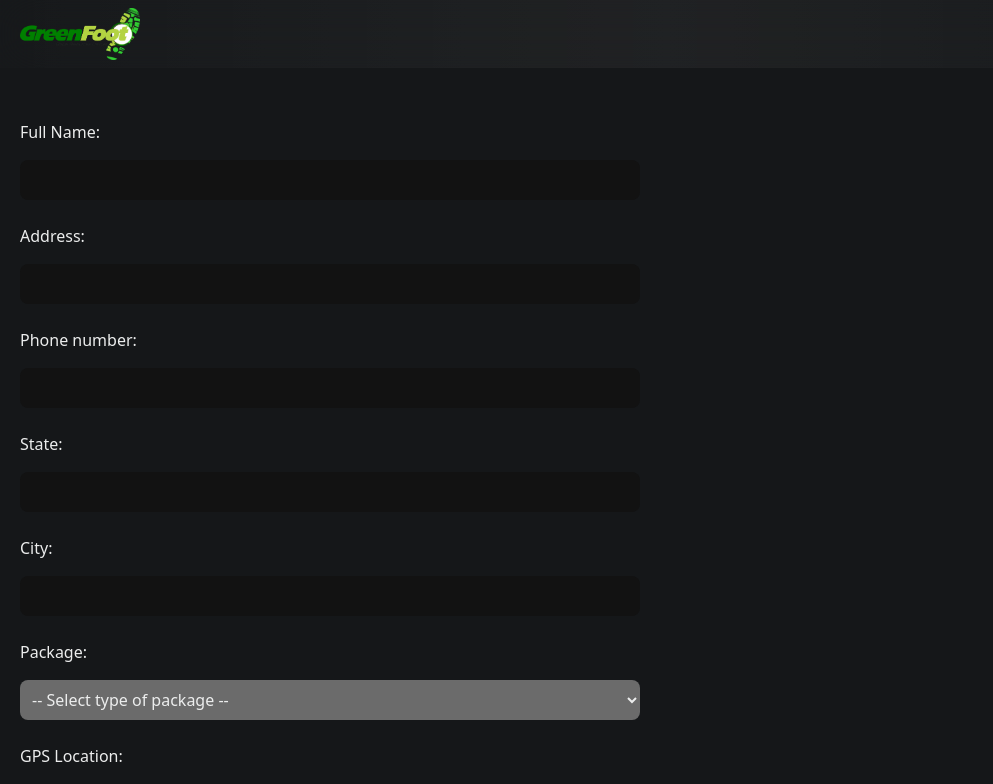
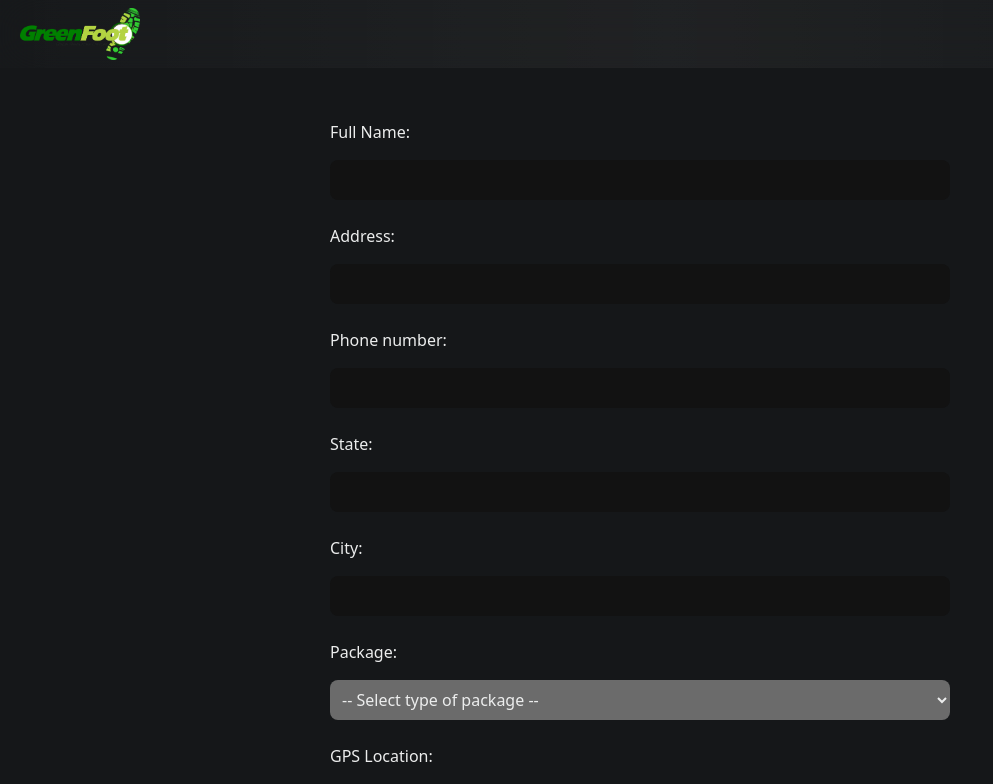
Before and after one commit to jonathan-ikpen/speedOne360, a React (Vite) app: page /register in a window 1280 px wide. Shown: the top 784 px of the page, without its empty margins (0-993 px from the left). Built offline with nearby package versions, Linux system fonts and the light colour scheme; no server answers.

Commit message:
fix: responsiveness

```diff
--- a/src/pages/Home/home.jsx
+++ b/src/pages/Home/home.jsx
@@ -7,7 +7,7 @@
 
 const Home = () => {
   return (
-    <main className="">
+    <main className="flex justify-center items-center">
       <Hero />
     </main>
   );
--- a/src/pages/Register/index.jsx
+++ b/src/pages/Register/index.jsx
@@ -63,7 +63,11 @@
   const inputClass = "rounded-[8px] p-2 outline-none";
 
   return (
-    <form onSubmit={handleSubmit} className="flex flex-col gap-6 max-w-[620px]">
+    <main className="flex justify-center items-center">
+      <form
+        onSubmit={handleSubmit}
+        className="flex flex-col gap-6 max-w-[620px] w-[100%]"
+      >
         <div className={fieldClass}>
           <label className="font-medium">Full Name:</label>
           <input
@@ -176,6 +180,7 @@
           />
         </div>
       </form>
+    </main>
   );
 };
 
```
Lines whose indentation alone changed are shown as unchanged.
